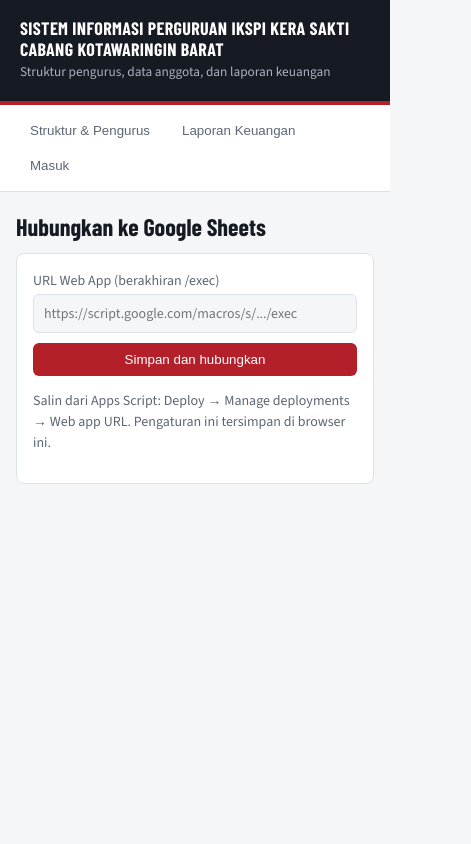
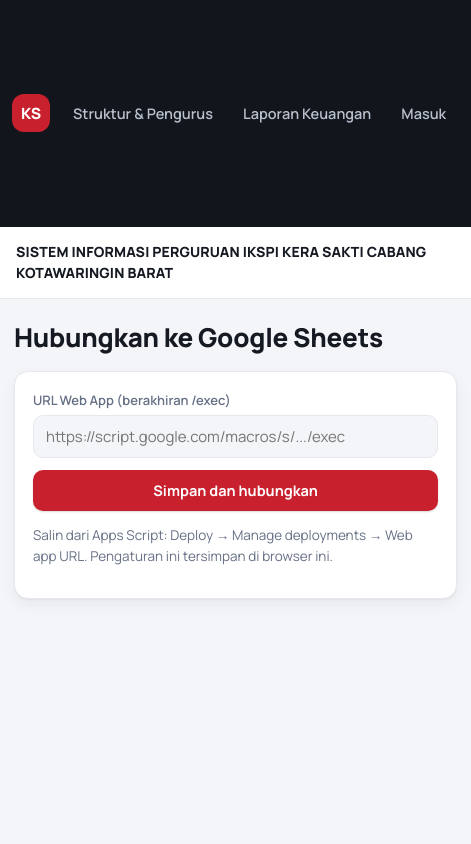
Before and after one commit to nurrokhiman/tech, a plain HTML site: page index.html in a window 390 px wide. Shown: the whole page, 471 px wide, since content can reach past the window. Drawn offline with nearby package versions, Linux system fonts and the light colour scheme.

Commit message:
Add files via upload

```diff
--- a/index.html
+++ b/index.html
@@ -5,58 +5,80 @@
 <meta name="viewport" content="width=device-width, initial-scale=1">
 <title>SISTEM INFORMASI PERGURUAN IKSPI KERA SAKTI CABANG KOTAWARINGIN BARAT</title>
 <link rel="preconnect" href="https://fonts.googleapis.com">
-<link href="https://fonts.googleapis.com/css2?family=Barlow+Condensed:wght@600;700&family=Source+Sans+3:wght@400;600&display=swap" rel="stylesheet">
+<link href="https://fonts.googleapis.com/css2?family=Manrope:wght@400;500;600;700;800&display=swap" rel="stylesheet">
 <style>
-:root{--bg:#f5f6f8;--sf:#fff;--tx:#161a22;--mu:#5d6675;--ln:#dde1e8;--ac:#b3202a;--ac2:#8f1920;--ok:#17703f;--hd:#161a22;--hdt:#fff}
-@media(prefers-color-scheme:dark){:root{--bg:#10131a;--sf:#181c26;--tx:#eceff4;--mu:#98a1b1;--ln:#2a303d;--ac:#e24b55;--ac2:#c93843;--ok:#4cc58a;--hd:#0b0d12}}
+:root{--bg:#f4f5f8;--sf:#fff;--tx:#151922;--mu:#667085;--ln:#e6e8ee;--ac:#c8202d;--ac2:#a8161f;--ok:#138a55;--sb:#12151c;--sbt:#b9c0cd;--sh:0 1px 2px rgba(16,24,40,.05),0 6px 16px rgba(16,24,40,.05)}
+@media(prefers-color-scheme:dark){:root{--bg:#0d1016;--sf:#171b24;--tx:#edf0f5;--mu:#9aa3b2;--ln:#262c38;--ac:#ea4b57;--ac2:#d13843;--ok:#4cc58a;--sb:#090b10;--sh:0 1px 2px rgba(0,0,0,.4)}}
 *{box-sizing:border-box}
-body{margin:0;background:var(--bg);color:var(--tx);font:16px/1.5 "Source Sans 3",system-ui,sans-serif}
-header{background:var(--hd);color:var(--hdt);padding:18px 20px;border-bottom:4px solid var(--ac)}
-header h1{margin:0;font:700 clamp(18px,3.6vw,28px)/1.15 "Barlow Condensed",sans-serif;letter-spacing:.02em;max-width:900px}
-header small{color:#aab2c0}
-header{display:flex;gap:14px;align-items:center}
-#logo{height:56px;width:auto;border-radius:8px;background:#fff;padding:3px}
-.stat{display:flex;gap:28px;flex-wrap:wrap;margin:6px 0 18px}.stat b{font:700 30px "Barlow Condensed"}.stat span{color:var(--mu)}
-details.sec{padding:0}details.sec>summary{padding:14px 16px;cursor:pointer;font-weight:600;list-style:none}
-details.sec>summary::after{content:"+";float:right;color:var(--mu)}details.sec[open]>summary::after{content:"\2212"}
-details.sec>*:not(summary){margin:0 16px 16px}
-nav{display:flex;gap:4px;flex-wrap:wrap;padding:10px 16px;background:var(--sf);border-bottom:1px solid var(--ln);position:sticky;top:0;z-index:5}
-nav button{background:none;border:0;padding:8px 14px;font:600 15px inherit;color:var(--mu);cursor:pointer;border-radius:6px}
+body{margin:0;background:var(--bg);color:var(--tx);font:15.5px/1.55 Manrope,system-ui,sans-serif}
+button,input,select{font-family:inherit}
+.shell{display:grid;grid-template-columns:252px minmax(0,1fr);min-height:100vh}
+aside{background:var(--sb);color:#fff;padding:20px 14px;display:flex;flex-direction:column;gap:22px;position:sticky;top:0;height:100vh}
+.brand{display:flex;gap:12px;align-items:center;padding:0 6px}
+#logo{width:46px;height:46px;object-fit:contain;border-radius:12px;background:#fff;padding:3px;flex:none}
+.mk{display:none;width:46px;height:46px;border-radius:12px;background:var(--ac);color:#fff;font-weight:800;place-items:center;flex:none}
+#logo.hide+.mk{display:grid}
+.brand b{display:block;font-weight:800;font-size:15px;line-height:1.2}.brand small{color:var(--sbt);font-size:12.5px}
+nav{display:flex;flex-direction:column;gap:4px;flex:1;min-height:0;overflow-y:auto}
+nav button{text-align:left;background:none;border:0;color:var(--sbt);padding:11px 14px;border-radius:10px;font-size:14.5px;font-weight:600;cursor:pointer;transition:background .15s}
+nav button:hover{background:rgba(255,255,255,.08);color:#fff}
 nav button.on{background:var(--ac);color:#fff}
 nav .sp{flex:1}
-main{max-width:1000px;margin:0 auto;padding:20px 16px 60px}
-h2{font:700 24px "Barlow Condensed",sans-serif;margin:0 0 12px}
-h3{margin:0 0 6px;font-size:17px}
-.card{background:var(--sf);border:1px solid var(--ln);border-radius:8px;padding:16px;margin-bottom:16px}
+.top{background:var(--sf);border-bottom:1px solid var(--ln);padding:16px 28px}
+.top h1{margin:0;font-weight:800;font-size:clamp(14px,1.8vw,17px);letter-spacing:.01em}
+main{padding:28px;max-width:1060px}
+h2{font-weight:800;font-size:26px;letter-spacing:-.01em;margin:0 0 14px}
+h3{margin:0 0 8px;font-size:16.5px;font-weight:700}
+.card{background:var(--sf);border:1px solid var(--ln);border-radius:14px;padding:18px;margin-bottom:16px;box-shadow:var(--sh)}
 .unit{border-left:4px solid var(--ac)}
-.unit.r{margin-left:18px;border-left-color:var(--mu)}.unit.s{margin-left:36px;border-left-color:var(--ln)}
+.unit.r{margin-left:18px;border-left-color:#8a93a3}.unit.s{margin-left:36px;border-left-color:var(--ln)}
 .badge{font-size:13px;color:var(--mu)}
-.cnt{float:right;font:700 22px "Barlow Condensed";color:var(--ac)}
-ul.p{list-style:none;padding:0;margin:8px 0 0}ul.p li{display:flex;gap:8px;padding:3px 0;border-top:1px solid var(--ln)}ul.p b{min-width:130px;font-weight:600;color:var(--mu)}
-table{width:100%;border-collapse:collapse;font-size:15px}
+.cnt{float:right;font-weight:800;font-size:26px;color:var(--ac)}
+ul.p{list-style:none;padding:0;margin:10px 0 0}ul.p li{display:flex;gap:10px;padding:6px 0;border-top:1px solid var(--ln)}ul.p b{min-width:130px;font-weight:600;color:var(--mu)}
 .tw{overflow-x:auto}
-th,td{text-align:left;padding:8px 10px;border-bottom:1px solid var(--ln);white-space:nowrap}th{color:var(--mu);font-weight:600}
+table{width:100%;border-collapse:collapse;font-size:14.5px}
+th,td{text-align:left;padding:10px 12px;border-bottom:1px solid var(--ln);white-space:nowrap}
+th{color:var(--mu);font-weight:600;font-size:13px}
+tr:last-child td{border-bottom:0}tbody tr:hover td,table tr:hover td{background:rgba(127,127,127,.06)}
 td.n,th.n{text-align:right}
 .in{color:var(--ok)}.out{color:var(--ac)}
-.sum{display:grid;grid-template-columns:repeat(auto-fit,minmax(200px,1fr));gap:12px;margin-bottom:16px}
-.sum div{background:var(--sf);border:1px solid var(--ln);border-radius:8px;padding:12px 16px}
-.sum span{display:block;color:var(--mu);font-size:14px}.sum b{font:700 26px "Barlow Condensed"}
-form{display:grid;grid-template-columns:repeat(auto-fit,minmax(170px,1fr));gap:10px;align-items:end}
-label{font-size:14px;color:var(--mu);display:flex;flex-direction:column;gap:3px}
-input,select{font:inherit;padding:8px 10px;border:1px solid var(--ln);border-radius:6px;background:var(--bg);color:var(--tx)}
-button.pr{background:var(--ac);color:#fff;border:0;border-radius:6px;padding:9px 16px;font:600 15px inherit;cursor:pointer}
+.sum{display:grid;grid-template-columns:repeat(auto-fit,minmax(200px,1fr));gap:14px;margin-bottom:16px}
+.sum div{background:var(--sf);border:1px solid var(--ln);border-radius:14px;padding:16px 18px;box-shadow:var(--sh)}
+.sum span{display:block;color:var(--mu);font-size:13.5px}.sum b{font-weight:800;font-size:26px;letter-spacing:-.01em}
+.stat{display:flex;gap:28px;flex-wrap:wrap;margin:8px 0 20px}.stat b{font-weight:800;font-size:30px;letter-spacing:-.02em}.stat span{color:var(--mu)}
+details.sec{padding:0}details.sec>summary{padding:15px 18px;cursor:pointer;font-weight:700;list-style:none}
+details.sec>summary::after{content:"+";float:right;color:var(--mu)}details.sec[open]>summary::after{content:"\2212"}
+details.sec>*:not(summary){margin:0 18px 18px}
+form{display:grid;grid-template-columns:repeat(auto-fit,minmax(170px,1fr));gap:12px;align-items:end}
+label{font-size:13px;font-weight:600;color:var(--mu);display:flex;flex-direction:column;gap:5px}
+input,select{font-size:15px;padding:10px 12px;border:1px solid var(--ln);border-radius:10px;background:var(--bg);color:var(--tx)}
+input:focus,select:focus{border-color:var(--ac);outline:none;box-shadow:0 0 0 3px rgba(200,32,45,.18)}
+button.pr{background:var(--ac);color:#fff;border:0;border-radius:10px;padding:11px 18px;font-size:14.5px;font-weight:700;cursor:pointer;box-shadow:0 1px 2px rgba(0,0,0,.15)}
 button.pr:hover{background:var(--ac2)}
-button.lk{background:none;border:0;color:var(--ac);cursor:pointer;font:inherit;padding:0 6px}
+button.lk{background:none;border:0;color:var(--ac);cursor:pointer;font:inherit;font-weight:600;padding:0 6px}
 :focus-visible{outline:3px solid var(--ac);outline-offset:2px}
-#msg{position:fixed;bottom:16px;left:50%;transform:translateX(-50%);background:var(--hd);color:#fff;padding:10px 18px;border-radius:8px;display:none;max-width:90vw;z-index:9}
-.note{color:var(--mu);font-size:14px}
+#msg{position:fixed;bottom:20px;left:50%;transform:translateX(-50%);background:var(--sb);color:#fff;padding:11px 20px;border-radius:12px;display:none;max-width:90vw;z-index:9;box-shadow:0 8px 24px rgba(0,0,0,.25)}
+.note{color:var(--mu);font-size:13.5px}
 .hide{display:none!important}
+@media(max-width:860px){
+.shell{grid-template-columns:1fr}
+aside{position:sticky;height:auto;flex-direction:row;align-items:center;padding:10px 12px;gap:10px;z-index:5}
+.brand{padding:0}.brand div{display:none}#logo,.mk{width:38px;height:38px}
+nav{flex-direction:row;overflow-x:auto;overflow-y:hidden}nav button{white-space:nowrap;padding:9px 13px}nav .sp{display:none}
+.top{padding:14px 16px}main{padding:18px 14px 60px}.unit.r{margin-left:10px}.unit.s{margin-left:20px}}
 </style>
 </head>
 <body>
-<header><img id="logo" class="hide" alt="Logo perguruan"><div><h1>SISTEM INFORMASI PERGURUAN IKSPI KERA SAKTI CABANG KOTAWARINGIN BARAT</h1><small>Struktur pengurus, data anggota, dan laporan keuangan</small></div></header>
-<nav id="nav"></nav>
-<main id="app"></main>
+<div class="shell">
+<aside>
+  <div class="brand"><img id="logo" class="hide" alt="Logo perguruan"><span class="mk">KS</span><div><b>IKSPI Kera Sakti</b><small>Cabang Kotawaringin Barat</small></div></div>
+  <nav id="nav"></nav>
+</aside>
+<div>
+  <div class="top"><h1>SISTEM INFORMASI PERGURUAN IKSPI KERA SAKTI CABANG KOTAWARINGIN BARAT</h1></div>
+  <main id="app"></main>
+</div>
+</div>
 <div id="msg" role="status"></div>
 
 <script>
```
